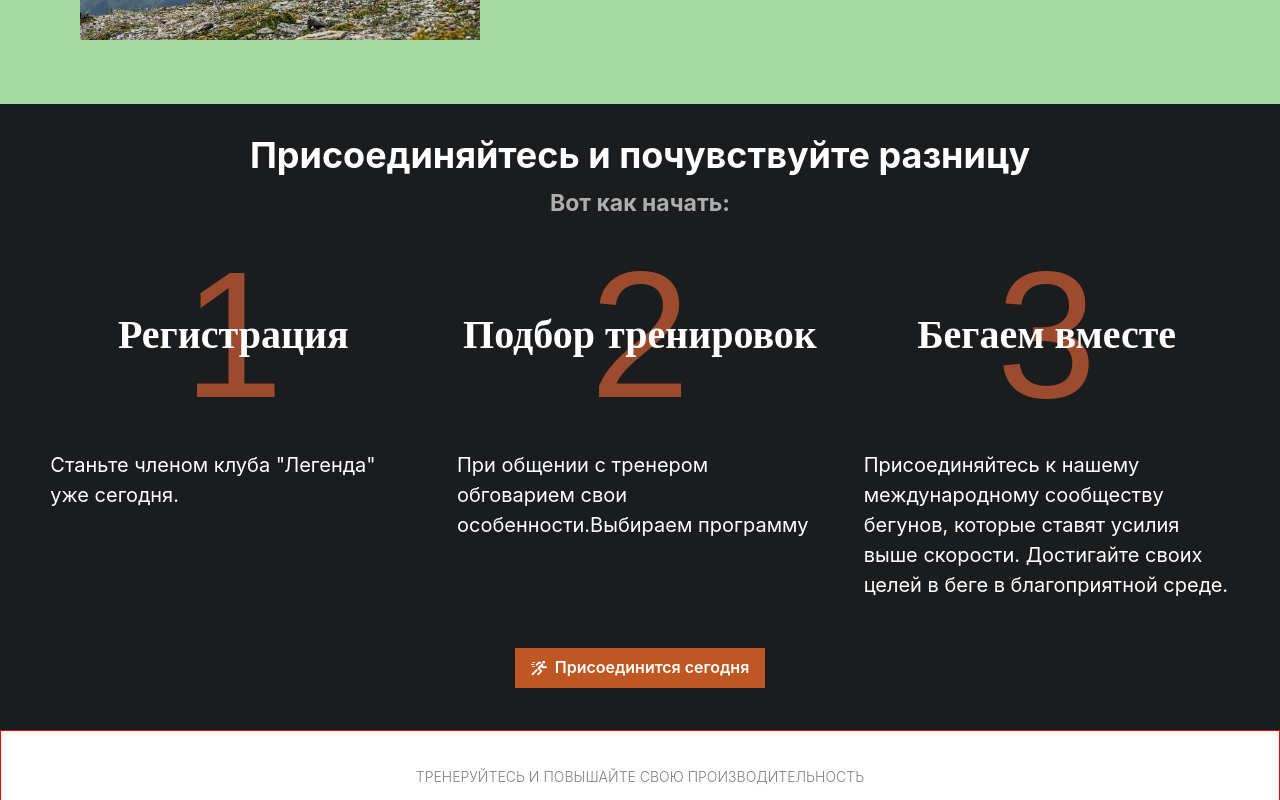
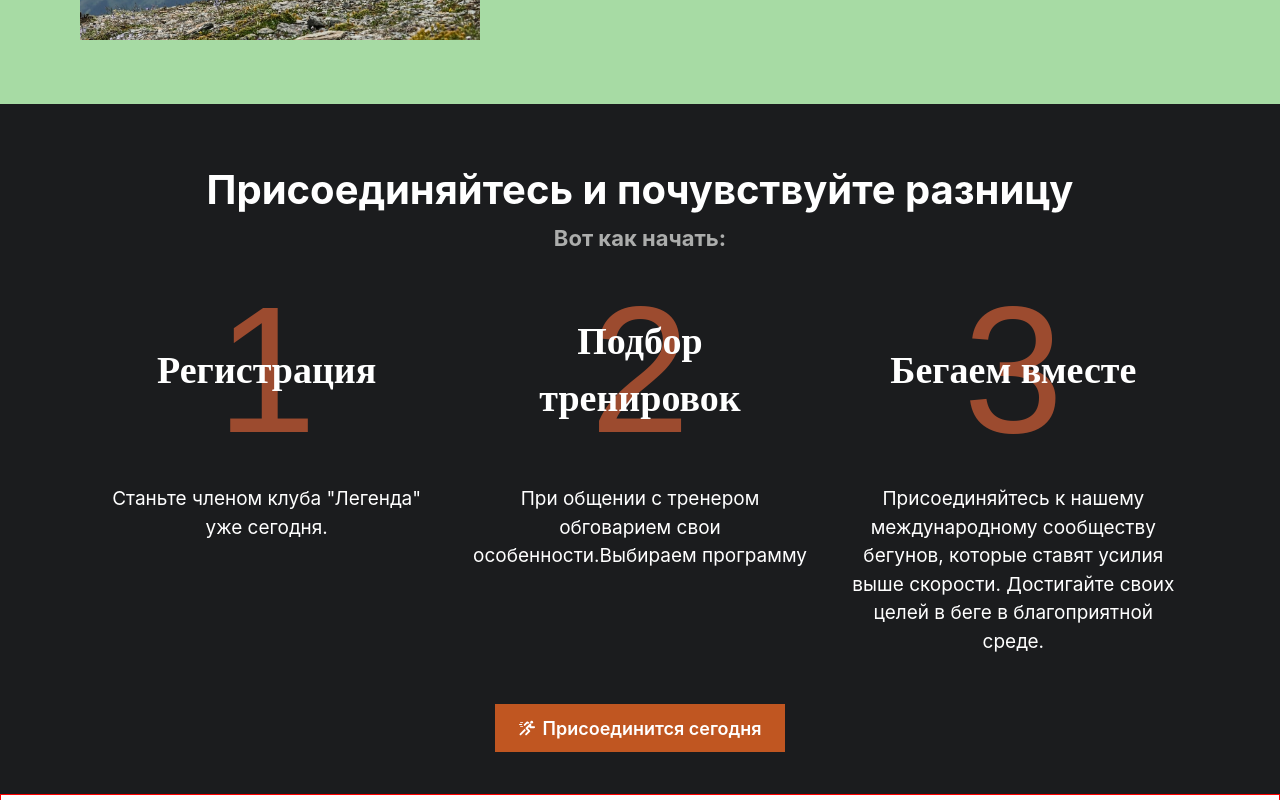
Before and after one commit to KatieSrbk/sports-club-website, a React (Create React App) app: page / in a window 1280 px wide. Shown: the part 5800-6600 px from the top of the page. Built offline with nearby package versions, Linux system fonts and the light colour scheme; the HTML template or start-up script is replaced by a standard one.

Commit message:
feat: add adaptability for GetStartedForUsers component

```diff
--- a/src/pages/home/GetStartedForUsers.tsx
+++ b/src/pages/home/GetStartedForUsers.tsx
@@ -4,31 +4,87 @@ import { RunningManIcon } from '../../styles/components/customIcons';
 export const GetStartedForUsers = () => {
   return (
     <Flex bg="#1b1c1e" color="white" flexDirection="column">
-      <Flex flexDirection="column" justifyContent="center" margin="30px">
+      <Flex
+        flexDirection="column"
+        justifyContent="center"
+        margin="30px"
+        textAlign="center"
+        pt={8}
+      >
         <Flex justifyContent="center">
-          <Heading>Присоединяйтесь и почувствуйте разницу</Heading>
+          <Heading
+            fontSize={{
+              base: '28px',
+              sm: '30x',
+              md: '34px',
+              lg: '36px',
+              xl: '40px',
+              '2xl': '42px',
+            }}
+          >
+            Присоединяйтесь и почувствуйте разницу
+          </Heading>
         </Flex>
-        <Flex
+        <Text
           mt={2}
-          fontSize="23px"
+          fontSize={{
+            base: '17px',
+            sm: '19px',
+            md: '20px',
+            lg: '21px',
+            xl: '22px',
+            '2xl': '24px',
+          }}
           fontWeight="700"
           color="#b6b8b6ef"
           justifyContent="center"
         >
-          <h4>Вот как начать:</h4>
-        </Flex>
-        <Flex flexDirection="row" justifyContent="space-around">
+          Вот как начать:
+        </Text>
+
+        <Flex
+          flexDirection={{
+            base: 'column',
+            sm: 'column',
+            md: 'row',
+            lg: 'row',
+            xl: 'row',
+            '2xl': 'row',
+          }}
+          justifyContent="space-around"
+          px={{
+            base: '20px',
+            sm: '50px',
+            md: '0',
+            lg: '20px',
+            xl: '50px',
+            '2xl': '200px',
+          }}
+        >
           <Flex alignItems="center" flexDirection="column" flexBasis="30%">
             <Flex
               position="relative"
-              height="230px"
+              height={{
+                base: '170px',
+                sm: '200px',
+                md: '210px',
+                lg: '220px',
+                xl: '230px',
+              }}
               width="100%"
               alignItems="center"
               justifyContent="center"
             >
               <Flex
                 color="#9c4b2f"
-                fontSize="180px"
+                fontSize={{
+                  base: '150px',
+                  sm: '170px',
+                  md: '175px',
+                  lg: '179px',
+                  xl: '180px',
+                  '2xl': '185px',
+                }}
                 fontFamily="fantasy"
                 width="100%"
                 justifyContent="center"
@@ -38,28 +94,58 @@ export const GetStartedForUsers = () => {
               </Flex>
               <Text
                 zIndex={1}
-                fontSize="40px"
+                fontSize={{
+                  base: '30px',
+                  sm: '32px',
+                  md: '34px',
+                  lg: '36px',
+                  xl: '38px',
+                  '2xl': '40px',
+                }}
                 fontFamily="initial"
                 fontWeight="700"
               >
                 Регистрация
               </Text>
             </Flex>
-            <Text fontSize="20px">
+            <Text
+              fontSize={{
+                base: '12px',
+                sm: '15px',
+                md: '15px',
+                lg: '18px',
+                xl: '19px',
+                '2xl': '20px',
+              }}
+              maxW={500}
+            >
               Станьте членом клуба "Легенда" уже сегодня.
             </Text>
           </Flex>
           <Flex alignItems="center" flexDirection="column" flexBasis="30%">
             <Flex
               position="relative"
-              height="230px"
+              height={{
+                base: '170px',
+                sm: '200px',
+                md: '210px',
+                lg: '220px',
+                xl: '230px',
+              }}
               width="100%"
               alignItems="center"
               justifyContent="center"
             >
               <Flex
                 color="#9c4b2f"
-                fontSize="180px"
+                fontSize={{
+                  base: '150px',
+                  sm: '170px',
+                  md: '175px',
+                  lg: '179px',
+                  xl: '180px',
+                  '2xl': '185px',
+                }}
                 fontFamily="fantasy"
                 width="100%"
                 justifyContent="center"
@@ -69,14 +155,31 @@ export const GetStartedForUsers = () => {
               </Flex>
               <Text
                 zIndex={1}
-                fontSize="40px"
+                fontSize={{
+                  base: '30px',
+                  sm: '35px',
+                  md: '35px',
+                  lg: '37px',
+                  xl: '38px',
+                  '2xl': '40px',
+                }}
                 fontFamily="initial"
                 fontWeight="700"
               >
                 Подбор тренировок
               </Text>
             </Flex>
-            <Text fontSize="20px">
+            <Text
+              fontSize={{
+                base: '12px',
+                sm: '15px',
+                md: '15px',
+                lg: '18px',
+                xl: '19px',
+                '2xl': '20px',
+              }}
+              maxW={500}
+            >
               При общении с тренером обговарием свои особенности.Выбираем
               программу
             </Text>
@@ -84,14 +187,27 @@ export const GetStartedForUsers = () => {
           <Flex alignItems="center" flexDirection="column" flexBasis="30%">
             <Flex
               position="relative"
-              height="230px"
+              height={{
+                base: '170px',
+                sm: '200px',
+                md: '210px',
+                lg: '220px',
+                xl: '230px',
+              }}
               width="100%"
               alignItems="center"
               justifyContent="center"
             >
               <Flex
                 color="#9c4b2f"
-                fontSize="180px"
+                fontSize={{
+                  base: '150px',
+                  sm: '170px',
+                  md: '175px',
+                  lg: '179px',
+                  xl: '180px',
+                  '2xl': '185px',
+                }}
                 fontFamily="fantasy"
                 width="100%"
                 justifyContent="center"
@@ -101,31 +217,51 @@ export const GetStartedForUsers = () => {
               </Flex>
               <Text
                 zIndex={1}
-                fontSize="40px"
+                fontSize={{
+                  base: '30px',
+                  sm: '35px',
+                  md: '35px',
+                  lg: '37px',
+                  xl: '38px',
+                  '2xl': '40px',
+                }}
                 fontFamily="initial"
                 fontWeight="700"
               >
                 Бегаем вместе
               </Text>
             </Flex>
-            <Text fontSize="20px">
+            <Text
+              fontSize={{
+                base: '12px',
+                sm: '15px',
+                md: '15px',
+                lg: '18px',
+                xl: '19px',
+                '2xl': '20px',
+              }}
+              maxW={500}
+            >
               Присоединяйтесь к нашему международному сообществу бегунов,
               которые ставят усилия выше скорости. Достигайте своих целей в беге
               в благоприятной среде.
             </Text>
           </Flex>
         </Flex>
-        <Flex mt={12} mb={3} justifyContent="center">
+        <Flex
+          mt={{ base: 6, sm: 8, md: 8, lg: 10, xl: 12 }}
+          mb={3}
+          justifyContent="center"
+        >
           <Button
             bg="orange.600"
-            width="250px"
             borderRadius="none"
             color="white"
-            size="md"
+            size={{ base: 'sm', sm: 'md', md: 'md', lg: 'md', xl: 'lg' }}
             //   transition="all 0.3s"
             _hover={{
               bg: 'green',
-              color: 'white', // Цвет текста, совпадающий с фоном
+              color: 'white',
               svg: {
                 fill: 'white',
               },
```
